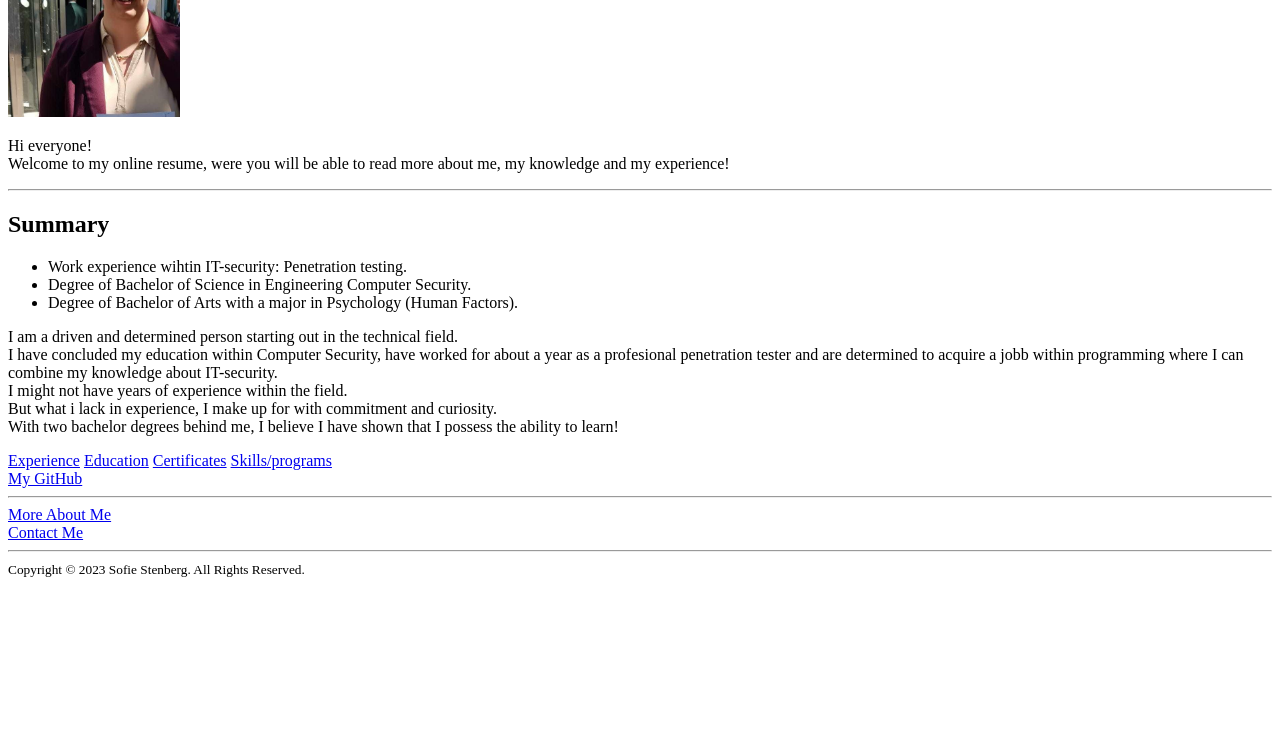
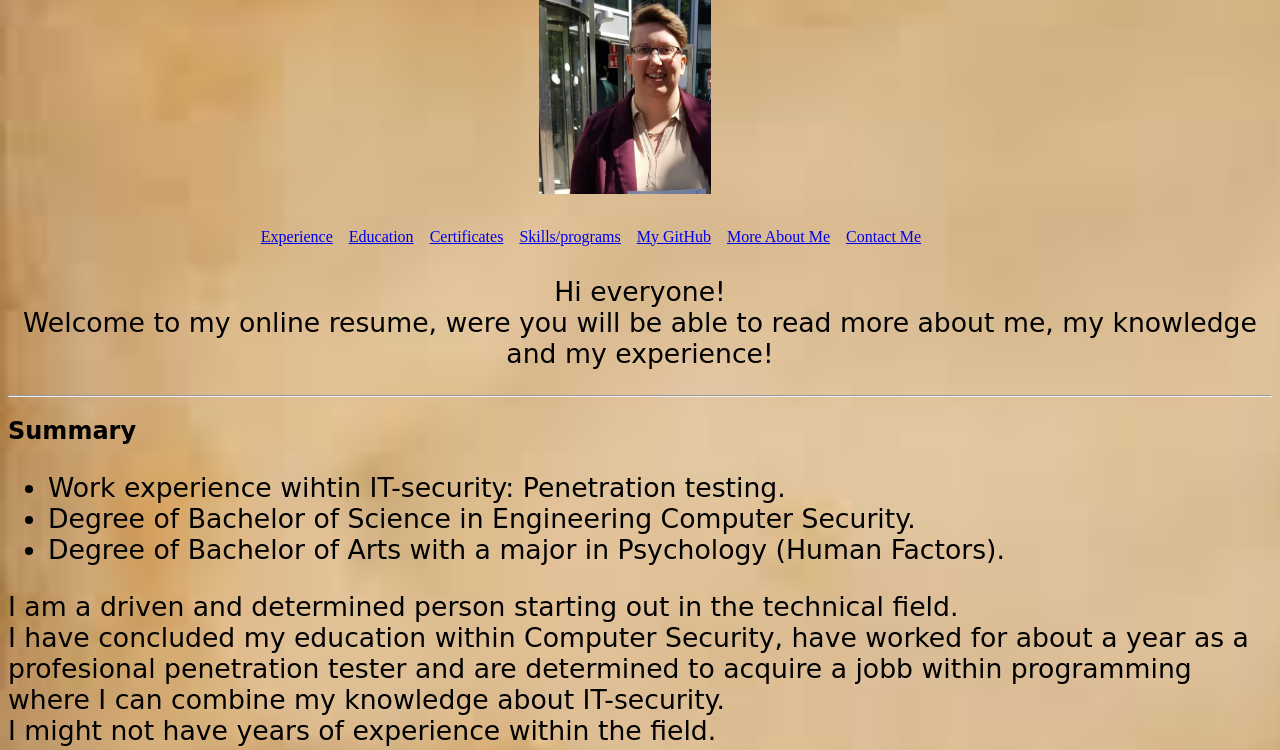
Before and after one commit to SofieStenberg/onlineResume, a plain HTML site: page index.html in a window 1280 px wide. Shown: the part 163-913 px from the top of the page. Before the commit the page ends 800 px from the top, so only its background shows below. Drawn offline with Linux system fonts and the light colour scheme.

Commit message:
Costumized front-page

```diff
--- a/index.html
+++ b/index.html
@@ -4,10 +4,22 @@
 	<meta charset="UTF-8">
 	<meta name="viewport" content="width=device-width, initial-scale=1.0">
 	<title>My Resume</title>
+	<link rel="stylesheet" href="./indexStyle.css">
 </head>
 <body>
+	<div class="header">
 		<h1>Sofie Stenberg</h1>
 		<img src="./assets/images/profile_image.jpg" alt="Me, with a smile" height="200" />
+
+		<div class="navigation-bar">
+			<a href="./public/work_experience.html">Experience</a>
+			<a href="./public/education.html">Education</a>
+			<a href="./public/certificates.html">Certificates</a>
+			<a href="./public/skills_and_programs.html">Skills/programs</a>
+			<a href="https://github.com/SofieStenberg">My GitHub</a>
+			<a href="./public/about.html">More About Me</a>
+			<a href="./public/contact.html">Contact Me</a>
+		</div>
 
 		<p>
 			Hi everyone! <br />
@@ -15,8 +27,11 @@
 			were you will be able to read
 			more about me, my knowledge and my experience!
 		</p>
+	</div>
+
 	<hr />
 
+	<div class="summary">
 		<h2>Summary</h2>
 		<ul>
 			<li>Work experience wihtin IT-security: Penetration testing.</li>
@@ -32,22 +47,11 @@
 			determined to acquire a jobb within programming where I can combine my
 			knowledge about IT-security. <br />
 			I might not have years of experience within the field. <br />
-		But what i lack in experience, I make up for with commitment and curiosity. <br />
-		With two bachelor degrees behind me, I believe I have shown that I
-		possess the ability to learn!
+			But what in lack in experience, I make up for with commitment and curiosity. <br />
+			<span class="highlight">With two bachelor degrees behind me, I believe I have shown that I
+				possess the ability to learn!</span>
 		</p>
-
-	<a href="./public/work_experience.html">Experience</a>
-	<a href="./public/education.html">Education</a>
-	<a href="./public/certificates.html">Certificates</a>
-	<a href="./public/skills_and_programs.html">Skills/programs</a>
-	<br />
-	<a href="https://github.com/SofieStenberg">My GitHub</a>
-
-	<hr />
-
-	<a href="./public/about.html">More About Me</a> <br />
-	<a href="./public/contact.html">Contact Me</a>
+	</div>
 
 	<hr />
 	<footer>
--- /dev/null
+++ b/indexStyle.css
@@ -0,0 +1,54 @@
+.navigation-bar > li {
+	list-style: none;
+}
+
+.navigation-bar {
+	display: flex;
+	gap: 1rem;
+	margin-top: 30px;
+	margin-bottom: 30px;
+	margin-left: 20%;
+}
+
+/* .about-me {
+	display: flex;
+	gap: 1rem;
+} */
+
+body {
+	background-image: url(./assets/images/parchment.jpg);
+	background-repeat: no-repeat;
+	/* background-size: auto; */
+	background-size: cover;
+}
+
+h1 {
+	text-align: center;
+	font-family: "monotype corsiva", cursive;
+	font-size: 60pt;
+	margin-bottom: 10px;
+}
+
+h2 {
+	font-family: "monotype corsiva", cursive;
+}
+
+img {
+	position: relative;
+	left: 42%;
+}
+
+p, .summary > ul {
+	font-family: "monotype corsiva", cursive;
+	font-size: 20pt;
+}
+
+.header > p {
+	text-align: center;
+	font-family: "monotype corsiva", cursive;
+	font-size: 20pt;
+}
+
+.highlight {
+	color:crimson
+}
```
Also changed, not shown: public/skills_and_programs.html (+1 -0 lines), assets/images/parchment.jpg (added). Lines whose indentation alone changed are shown as unchanged.
